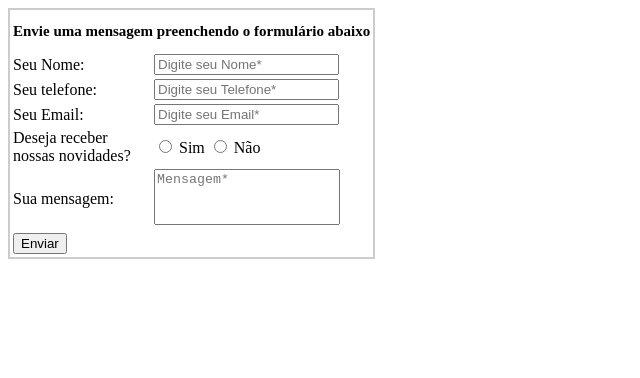
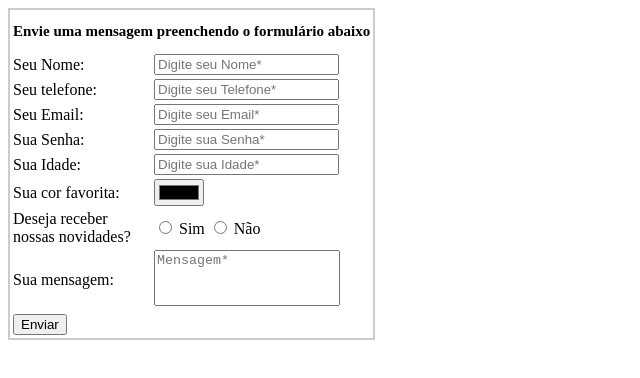
Before and after one commit to ogdanilosilva/AW1, a plain HTML site: page EX5/index.html in a window 1280 px wide. Shown: the whole page, without its empty margins (0-640 px from the left). Drawn offline with Linux system fonts and the light colour scheme.

Commit message:
Add files via upload

```diff
--- a/EX5/index.html
+++ b/EX5/index.html
@@ -48,6 +48,21 @@
             </tr>
 
             <tr>
+                <td>Sua Senha:</td>
+                <td><input type="password" placeholder="Digite sua Senha*" name="senha"></td>
+            </tr>
+
+            <tr>
+                <td>Sua Idade:</td>
+                <td><input type="number" placeholder="Digite sua Idade*" name="idade"></td>
+            </tr>
+
+            <tr>
+                <td>Sua cor favorita:</td>
+                <td><input type="color" name="cor"></td>
+            </tr>
+
+            <tr>
                 <td>Deseja receber <br> nossas novidades?</td>
                 <td>
                     <input type="radio" name="news"> Sim
```
